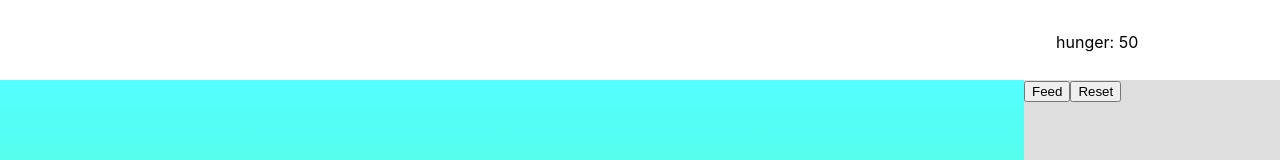
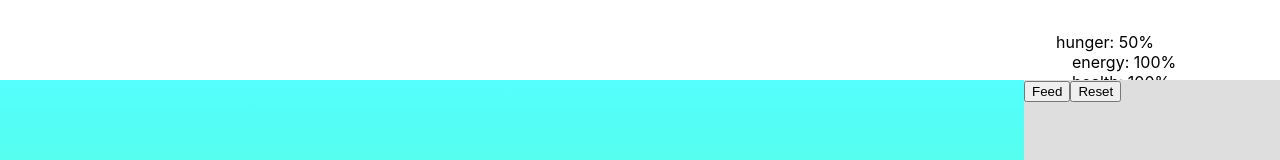
Before and after one commit to ademagic/alwayshungry, a React (Create React App) app: page / in a window 1280 px wide. Shown: the top 160 px of the page. Built offline with nearby package versions, Linux system fonts and the light colour scheme.

Commit message:
Reorganising component structure, adding statusBar component

```diff
--- a/src/App.js
+++ b/src/App.js
@@ -1,5 +1,8 @@
 import React from 'react';
-import Pet from './components/Pet';
+
+import Pet from './components/Pet/Pet';
+import StatusBar from './components/StatusBar/StatusBar';
+
 import './ui.scss';
 
 const HEARTBEAT = 1000;
@@ -26,7 +29,7 @@ class App extends React.Component {
   }
 
   deplete(attr, val) {
-    return Math.max(-100, (attr - val));
+    return Math.max(0, (attr - val));
   }
 
   depleteHunger() {
@@ -67,11 +70,13 @@ class App extends React.Component {
   render() {
     const { hungerLevel, energyLevel, healthLevel, alive } = this.state;
     return (
-      <div className="App">
-        <div className="status">
-          hunger: {hungerLevel}<br/>
+      <div className='App'>
+        <div className='status'>
+          <StatusBar label='hunger' value={hungerLevel}/>
+          <StatusBar label='energy' value={energyLevel}/>
+          <StatusBar label='health' value={healthLevel}/>
         </div>
-        <div className="main">
+        <div className='main'>
           <Pet
           hungerLevel={hungerLevel}
           energyLevel={energyLevel}
@@ -79,7 +84,7 @@ class App extends React.Component {
           isAlive={alive}
           />
         </div>
-        <div className="interactions">
+        <div className='interactions'>
           <button id='feed' onClick={this.feed}>Feed</button>
           <button id='reset' onClick={this.reset}>Reset</button>
         </div>
--- a/src/components/Pet.js
+++ b/src/components/Pet/Pet.js
@@ -15,17 +15,17 @@ const STATUS_MESSAGES = [
         message: 'I\'m starving, feed me'
     },
     {
-        valueFrom: -100,
+        valueFrom: 0,
         message: 'x . x'
     }
 ];
 
 function Pet(props) {
-    let statusMessage = 'Yo Soy Squareo';
+    let statusMessage = 'Woof.';
 
     for (let i = 0; i < STATUS_MESSAGES.length; i++) {
         if (!props.isAlive) {
-            statusMessage = STATUS_MESSAGES.find(msg => msg.valueFrom === -100);
+            statusMessage = STATUS_MESSAGES.find(msg => msg.valueFrom === 0);
             statusMessage = statusMessage.message;
         }
 
@@ -35,7 +35,7 @@ function Pet(props) {
     }
 
     return (
-        <div className="squareo">
+        <div className="pet">
             {statusMessage}
         </div>
     )
--- a/src/components/pet.scss
+++ b/src/components/Pet/pet.scss
@@ -1,4 +1,4 @@
-.squareo {
+.pet {
     background-color: cornflowerblue;
     height: 10rem;
     width: 10rem;
--- /dev/null
+++ b/src/components/StatusBar/StatusBar.js
@@ -0,0 +1,12 @@
+import React from 'react';
+import './statusBar.scss';
+
+function StatusBar(props) {
+    return (
+        <div className="statusBar">
+            {props.label}: {props.value}%
+        </div>
+    )
+}
+
+export default StatusBar;
--- /dev/null
+++ b/src/components/StatusBar/statusBar.scss
@@ -0,0 +1,7 @@
+.statusBar {
+    display: inline-block;
+
+    & + & {
+        margin-left: 1rem;
+    }
+}
```
